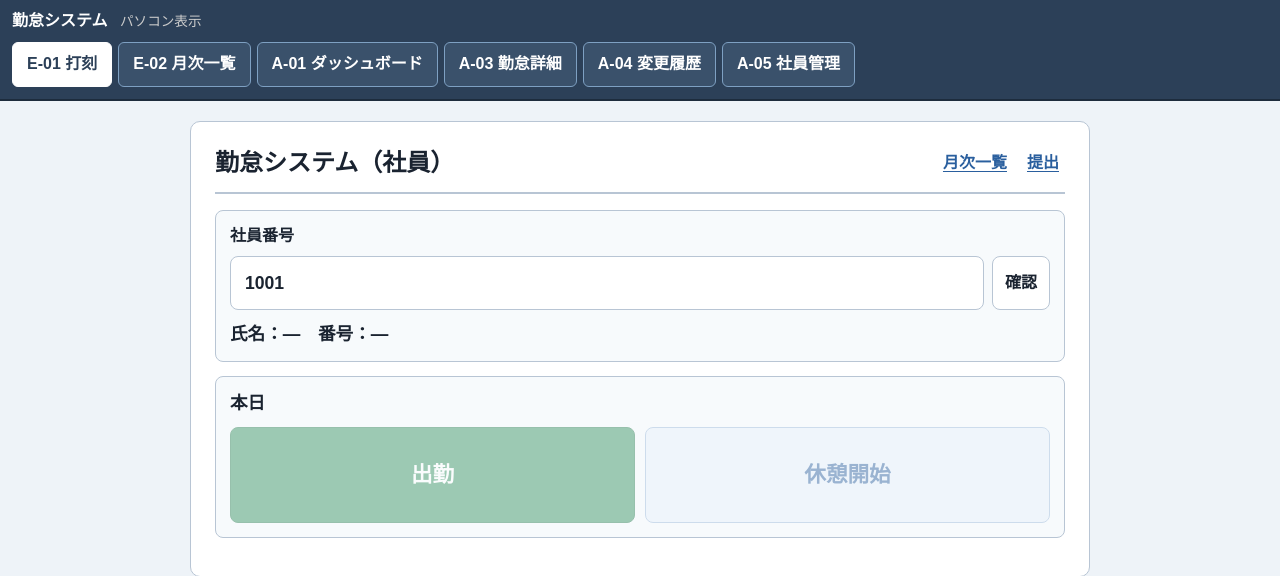
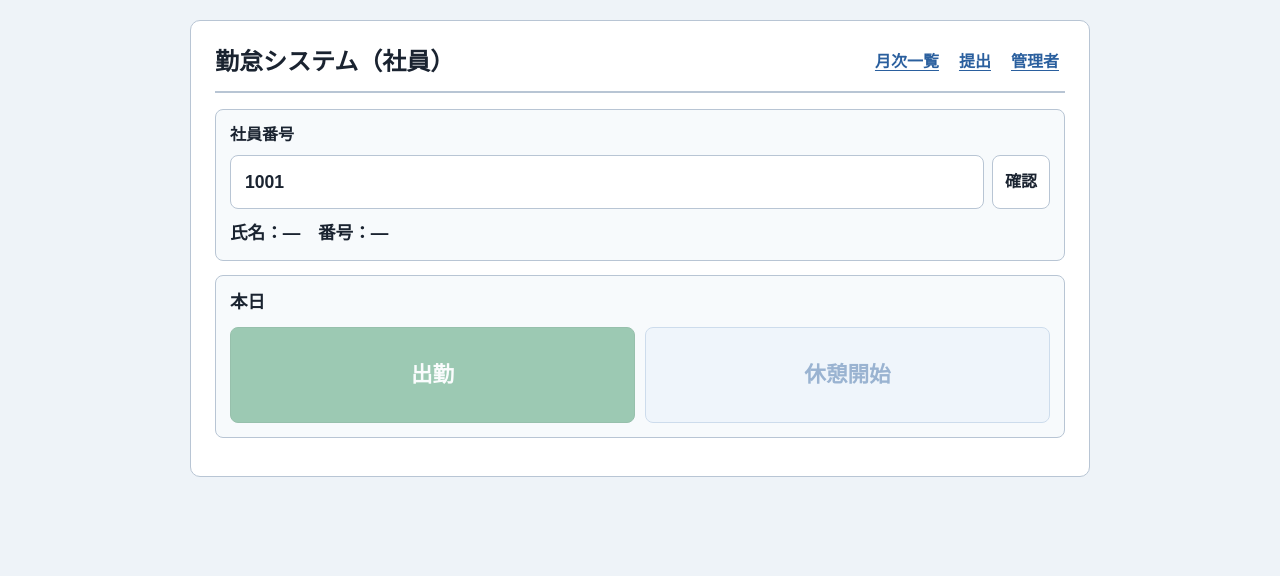
Before and after one commit to nakaokazuki/kintai, a Python web app: template templates/index.html in a window 1280 px wide. Shown: the top 576 px of the page. Run offline with Jinja, Linux system fonts and the light colour scheme; the template is opened without the code that fills it, so the values that code supplies are empty.

Commit message:
標準デモデータの自動投入と画面修正を反映

```diff
--- /dev/null
+++ b/seed/__init__.py
@@ -0,0 +1 @@
+# seed package
--- a/static/app.js
+++ b/static/app.js
@@ -22,7 +22,7 @@
     return d.getFullYear() + "-" + pad(d.getMonth() + 1);
   }
 
-  /** デモデータ（2026年4月）を優先表示 */
+  /** 標準デモデータ（2026年4月）を最初に表示 */
   var DEMO_MONTH = "2026-04";
 
   function defaultMonthKey() {
@@ -76,14 +76,7 @@
   }
 
   function setSessionLabel() {
-    var label = $("session-label");
-    if (state.role === "employee" && state.emp) {
-      label.textContent = state.emp.name + "（" + state.emp.emp_no + "）";
-    } else if (state.role === "admin") {
-      label.textContent = "管理者";
-    } else {
-      label.textContent = "パソコン表示";
-    }
+    /* 上部ヘッダー削除後も呼び出し互換のため残す */
   }
 
   function isAdminScreen(id) {
@@ -192,7 +185,7 @@
     }
     if (!state.empMonth) state.empMonth = defaultMonthKey();
     var data = await api("/api/employee/month?month=" + state.empMonth);
-    $("e02-title").textContent = "月次一覧　" + monthLabel(state.empMonth);
+    $("e02-title").textContent = monthLabel(state.empMonth) + "の月次一覧";
     $("e02-status").textContent = data.submission.status;
     var body = $("e02-body");
     body.innerHTML = "";
--- a/static/styles.css
+++ b/static/styles.css
@@ -41,58 +41,6 @@ input,
 select {
   font: inherit;
   color: inherit;
-}
-
-/* ---- 開発用バー ---- */
-.dev-bar {
-  position: sticky;
-  top: 0;
-  z-index: 20;
-  background: var(--header);
-  color: #fff;
-  padding: 10px 12px 12px;
-  border-bottom: 2px solid #1d2c3d;
-}
-
-.dev-top {
-  display: flex;
-  flex-wrap: wrap;
-  align-items: center;
-  justify-content: space-between;
-  gap: 10px;
-}
-
-.dev-bar strong {
-  margin-right: 8px;
-  font-size: 1rem;
-}
-
-.dev-note {
-  color: #ccc;
-  font-size: 0.85rem;
-}
-
-.nav-btn {
-  border: 1px solid #7ea0c2;
-  background: #3a516b;
-  color: #fff;
-  border-radius: 6px;
-  padding: 10px 14px;
-  cursor: pointer;
-  font-weight: 700;
-}
-
-.nav-btn.is-active {
-  background: #fff;
-  color: var(--header);
-  border-color: #fff;
-}
-
-.screen-nav {
-  display: flex;
-  flex-wrap: wrap;
-  gap: 6px;
-  margin-top: 10px;
 }
 
 /* ---- ステージ（パソコン表示） ---- */
--- a/templates/index.html
+++ b/templates/index.html
@@ -7,23 +7,6 @@
   <link rel="stylesheet" href="{{ url_for('static', filename='styles.css') }}" />
 </head>
 <body>
-  <header class="dev-bar">
-    <div class="dev-top">
-      <div>
-        <strong>勤怠システム</strong>
-        <span class="dev-note" id="session-label">パソコン表示</span>
-      </div>
-    </div>
-    <nav class="screen-nav" aria-label="画面切替" id="main-nav">
-      <button type="button" class="nav-btn is-active" data-screen="e01">E-01 打刻</button>
-      <button type="button" class="nav-btn" data-screen="e02">E-02 月次一覧</button>
-      <button type="button" class="nav-btn" data-screen="a01">A-01 ダッシュボード</button>
-      <button type="button" class="nav-btn" data-screen="a03">A-03 勤怠詳細</button>
-      <button type="button" class="nav-btn" data-screen="a04">A-04 変更履歴</button>
-      <button type="button" class="nav-btn" data-screen="a05">A-05 社員管理</button>
-    </nav>
-  </header>
-
   <main class="stage">
     <!-- E-01 ホーム／打刻 -->
     <section id="e01" class="screen is-visible" aria-label="ホーム／打刻">
@@ -33,6 +16,7 @@
           <div class="header-links">
             <button type="button" class="linkish" data-goto="e02">月次一覧</button>
             <button type="button" class="linkish" data-action="submit">提出</button>
+            <button type="button" class="linkish" data-goto="a01">管理者</button>
           </div>
         </div>
 
```
Also changed, not shown: db.py (+10 -16 lines), seed/import_demo.py (+32 -15 lines).
